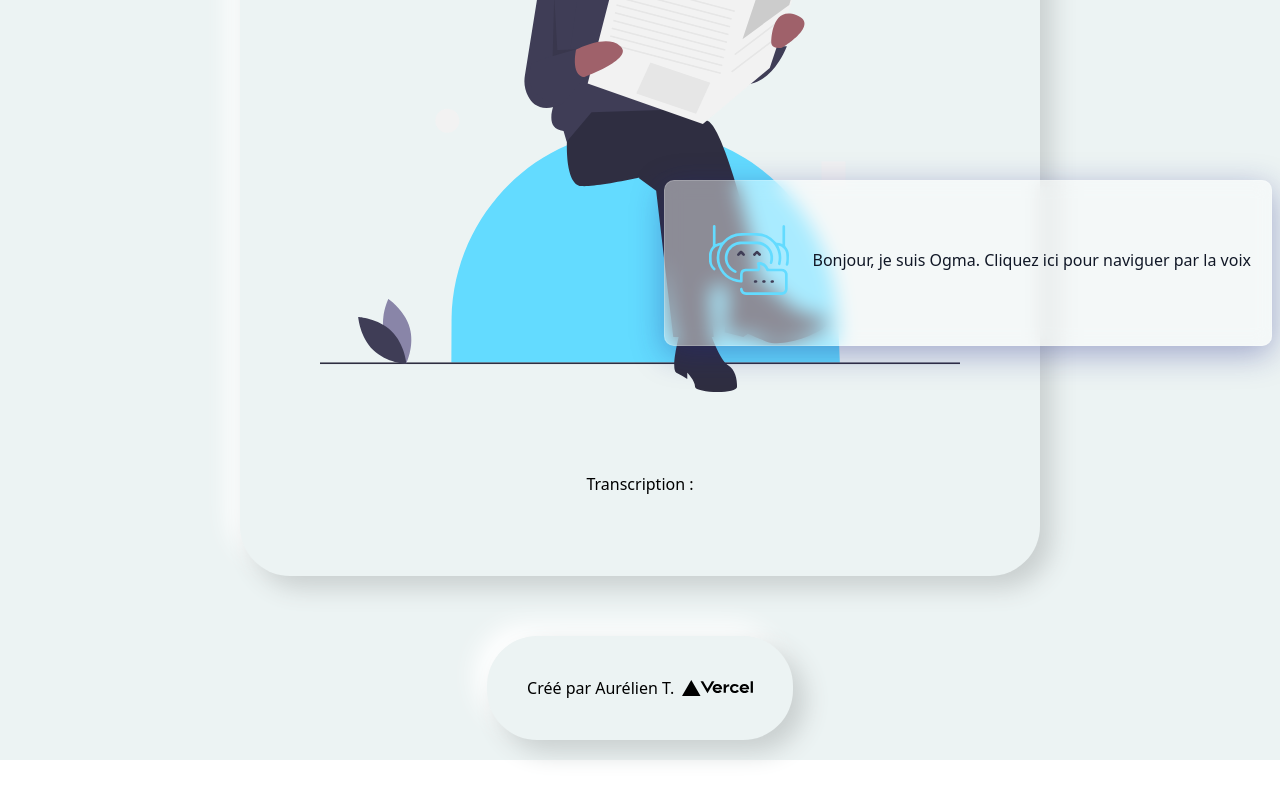
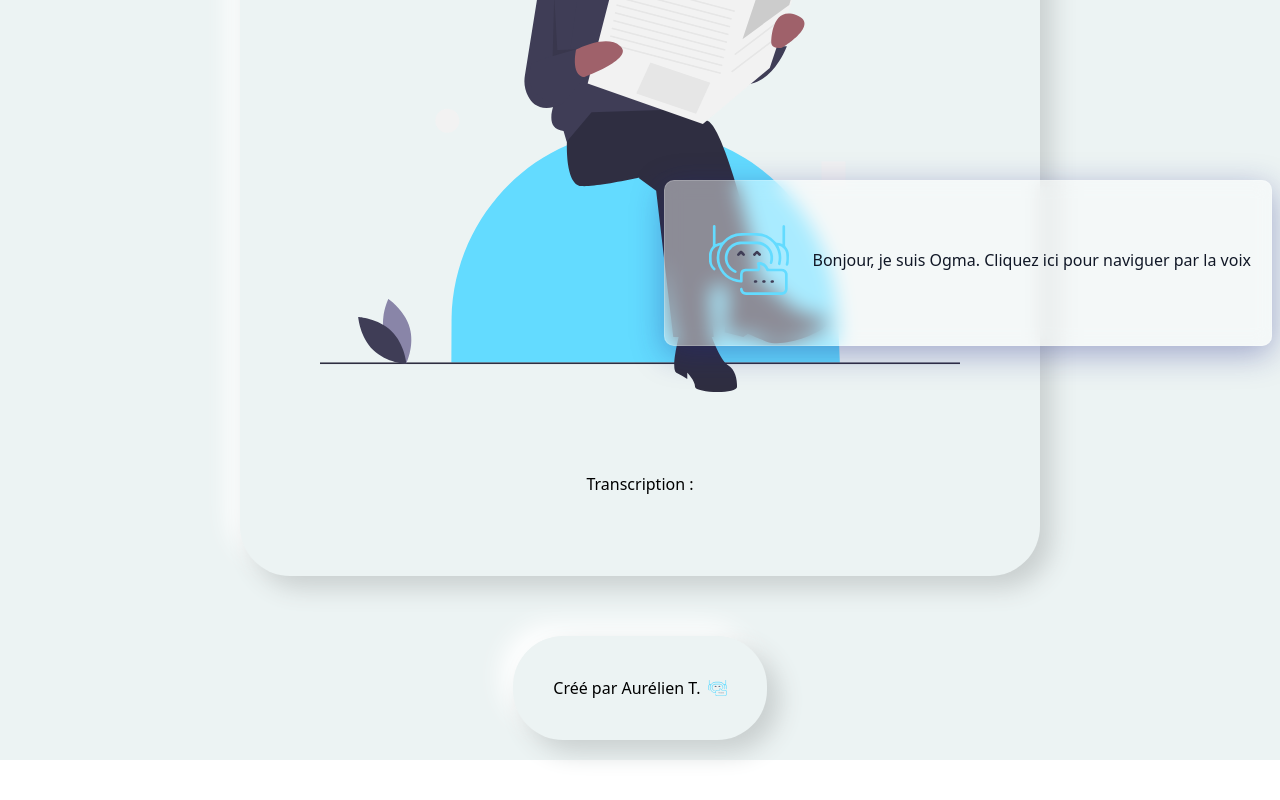
Before and after one commit to AurelTBE/ogma, a Next.js app: page /actus in a window 1280 px wide. Shown: the part 446-1246 px from the top of the page. Built offline with nearby package versions, Linux system fonts and the light colour scheme.

Commit message:
Added commands

```diff
--- a/components/Assistant.tsx
+++ b/components/Assistant.tsx
@@ -14,7 +14,7 @@ const Assistant = (props: Props) => {
     const { handleTranscript, handleUrl }: any = useContext(State)
     const commands = [
         {
-            command: ["va sur *", "Aller sur *", "Aller à *", "Ouvrir *", "Accéder à *", "Retourner sur *", "Retourner a *", "Retour à *", "Retourne sur *", "Go sur *"],
+            command: ["va sur *", "Aller sur *", "Aller à *", "Ouvrir *", "Accéder à *", "Retourner sur *", "Retourner a *", "Retour à *", "Retourne sur *", "Go sur *", "Clic sur *", "Clic *", "Sélectionner *", "Sélectionne *", "Sélection *"],
             callback: (redirectPage: any) => (
                 setredirectUrl(redirectPage),
                 handleUrl(redirectPage)
@@ -35,11 +35,12 @@ const Assistant = (props: Props) => {
     ]
     const { transcript } = useSpeechRecognition({commands})
 
-    const pages = ["accueil", "Accueil", "actus", "actu", "projets", "projet"]
+    const pages = ["accueil", "Accueil", "l'accueil", "actus", "actu", "projets", "projet"]
 
     const urls: {[key: string]: string} = {
         accueil: "/",
         Accueil: "/",
+        "l'accueil": "/",
         actus: "/actus",
         actu: "/actus",
         projets: "/projets",
--- a/components/Footer.tsx
+++ b/components/Footer.tsx
@@ -15,7 +15,7 @@ const Footer = (props: Props) => {
                     rel="noopener noreferrer"
                 >
                     Créé par Aurélien T.
-                    <img src="/vercel.svg" alt="Vercel Logo" className="h-4 ml-2" />
+                    <img src="/ogma.svg" alt="Vercel Logo" className="h-4 ml-2" />
                 </a>
             </div>
 
```
